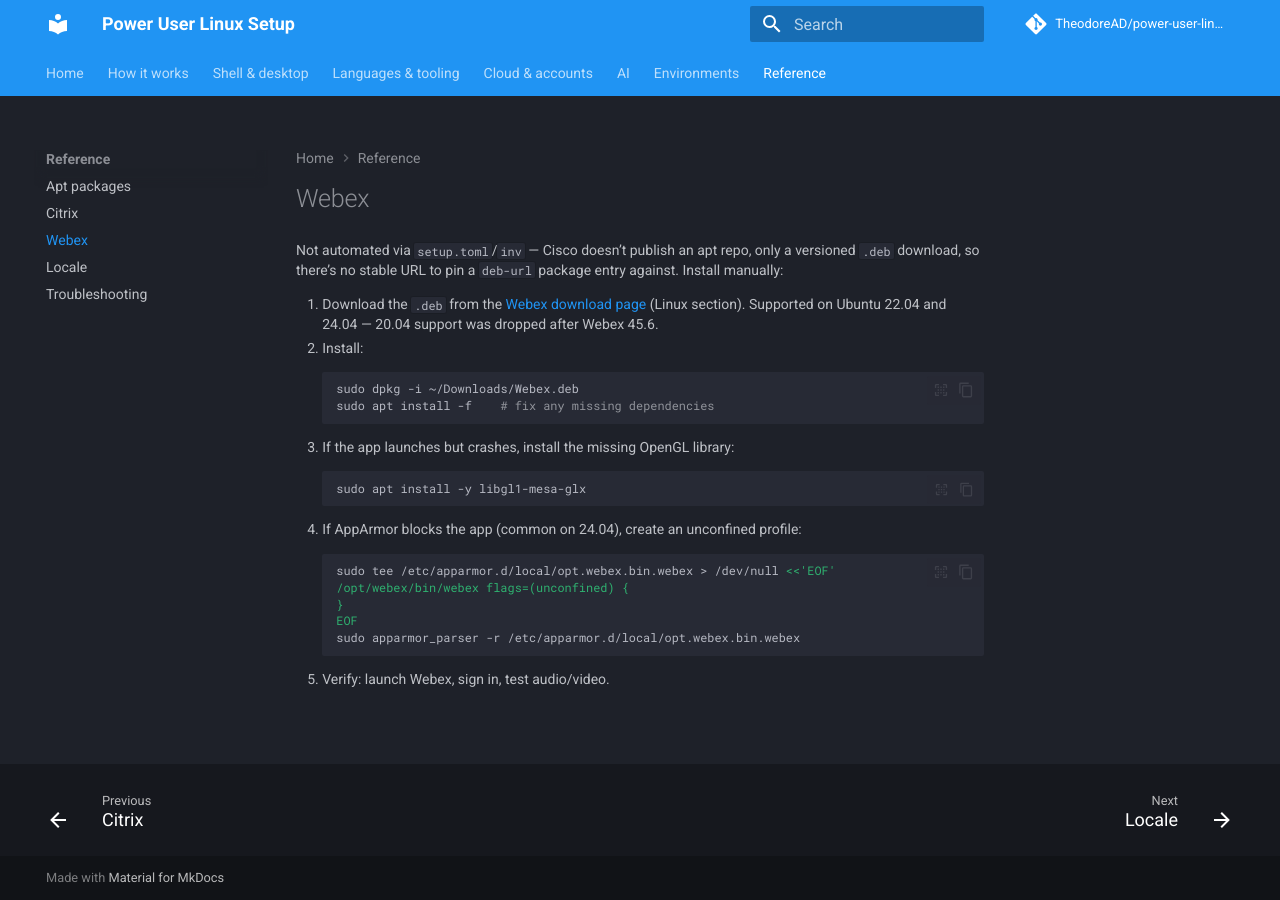
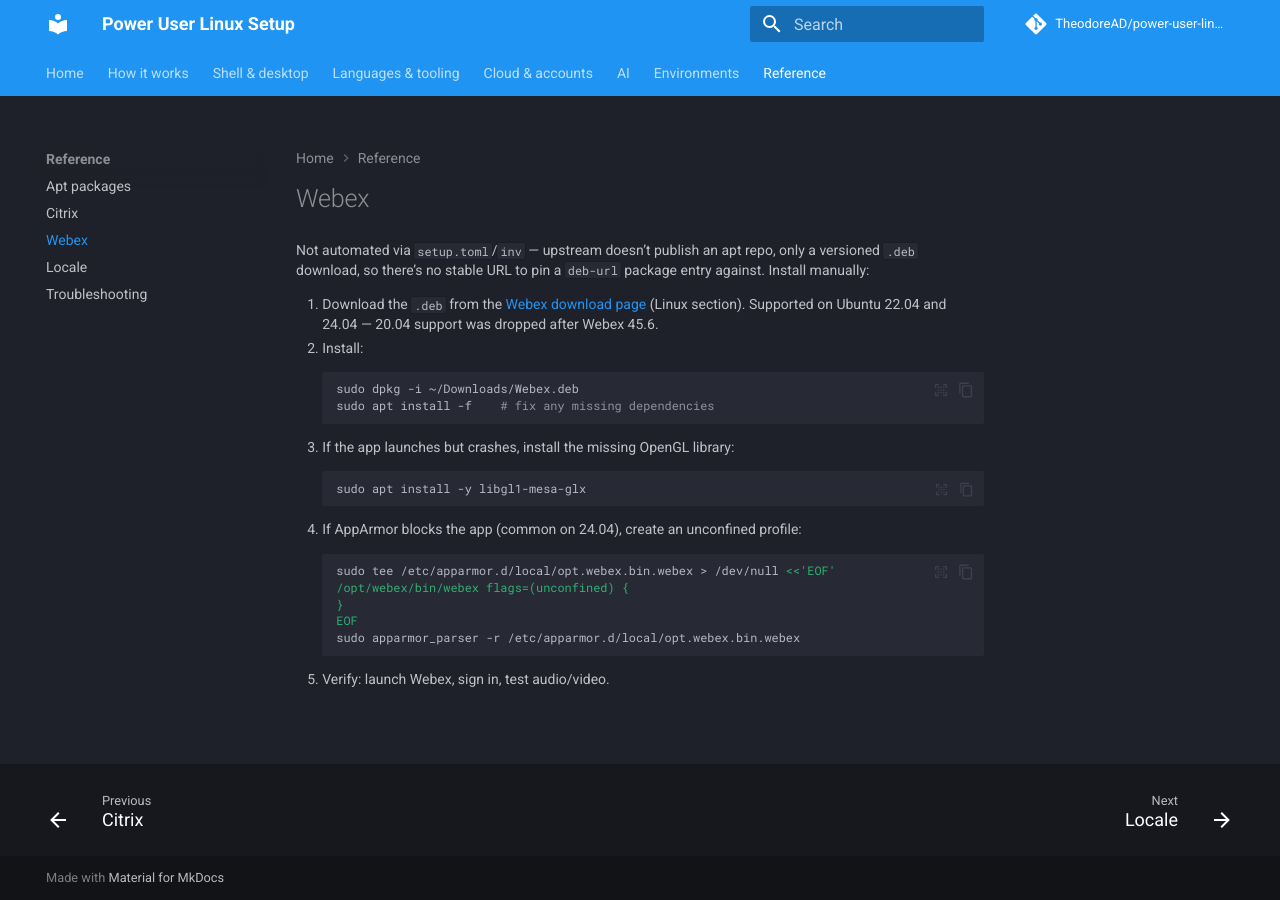
Before and after one commit to TheodoreAD/power-user-linux-setup, an MkDocs documentation site: the page built from docs/webex.md, in a window 1280 px wide. Built offline with MkDocs 1.6.1 and Material for MkDocs 9.7.7, drawn with Linux system fonts in a browser that asks for light colours; comment, search, counter and statistics services are not loaded.

Commit message:
webex: drop the vendor name from the description and the doc
Naming the vendor of a public product discloses nothing on its own, but it is
indistinguishable to a scanner from the same word naming a client, and it was
the only thing keeping this repo from scanning clean. A gate that can never
reach zero is a gate people stop running.

Nothing else changes: the package is still webex, still deb-url, still disabled.

Co-Authored-By: Claude Opus 5 <noreply@anthropic.com>
Claude-Session: https://claude.ai/code/session_01VrfQx9QbinSvzie65acUEx

```diff
--- a/docs/webex.md
+++ b/docs/webex.md
@@ -1,6 +1,6 @@
 # Webex
 
-Not automated via `setup.toml`/`inv` — Cisco doesn't publish an apt repo, only a versioned `.deb`
+Not automated via `setup.toml`/`inv` — upstream doesn't publish an apt repo, only a versioned `.deb`
 download, so there's no stable URL to pin a `deb-url` package entry against. Install manually:
 
 1. Download the `.deb` from the [Webex download page](https://www.webex.com/downloads.html) (Linux
--- a/setup.toml
+++ b/setup.toml
@@ -1498,7 +1498,7 @@ profile jbr_cef /home/*/.local/share/JetBrains/Toolbox/apps/*/jbr/lib/cef_server
 """
 
 [packages.webex]
-description = "Cisco Webex video conferencing and messaging"
+description = "Webex video conferencing and messaging"
 method = "deb-url"
 tags = ["gui", "corporate"]
 enabled = false
```
